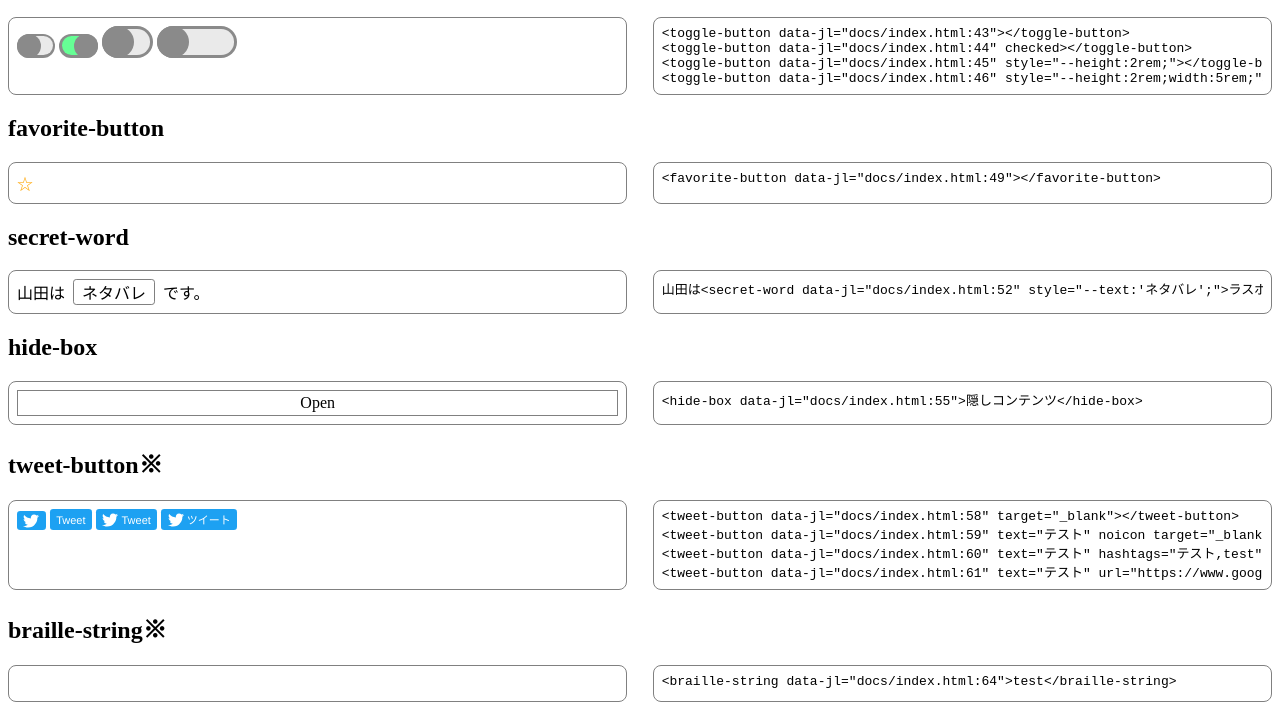
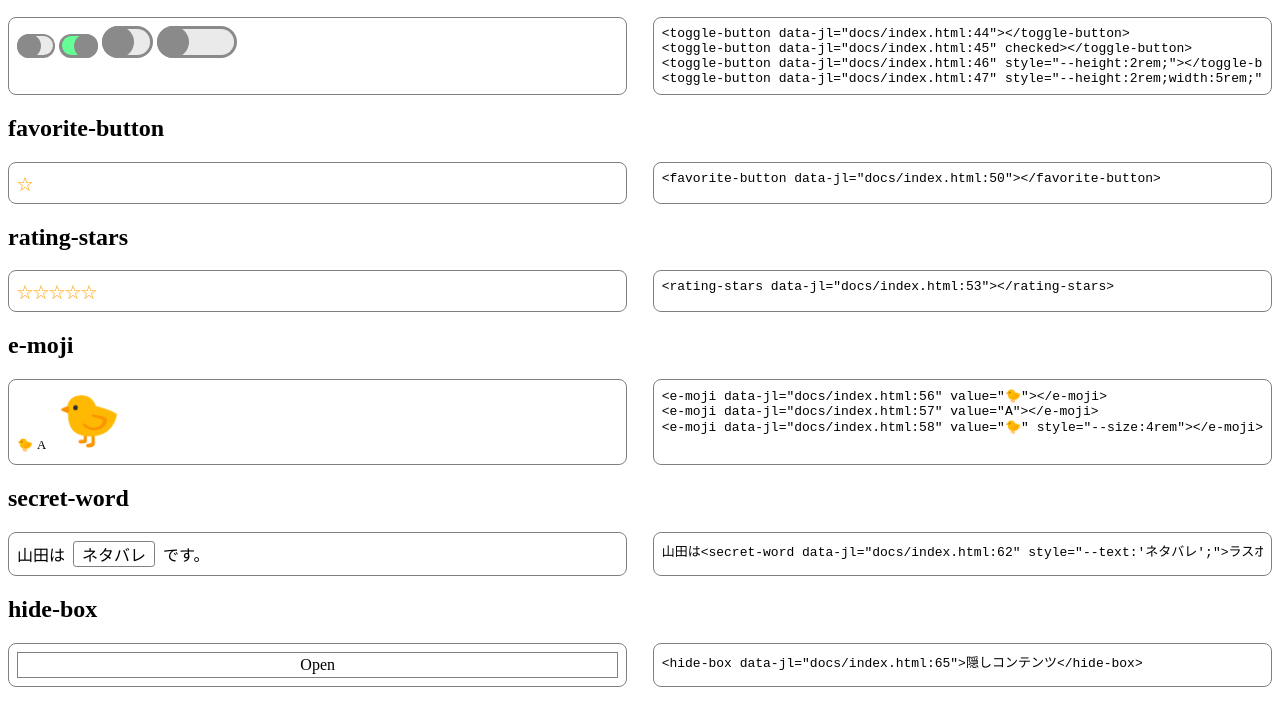
Before and after one commit to azulamb/WebComponents, a website: page docs/index.html in a window 1280 px wide. Shown: the part 110-814 px from the top of the page. Drawn offline with Linux system fonts and the light colour scheme; a web font is replaced by a local one.

Commit message:
Add e-moji.

```diff
--- /dev/null
+++ b/docs/e-moji.js
@@ -0,0 +1,66 @@
+((script, init) => {
+    const id = script.dataset.tagname || 'e-moji';
+    if (customElements.get(id)) {
+        return;
+    }
+    if (!document.getElementById(id)) {
+        const style = document.createElement('style');
+        style.textContent = `@font-face { font-family: "Emoji"; src: url( ${script.dataset.emoji || 'https://raw.githubusercontent.com/googlefonts/noto-emoji/main/fonts/NotoColorEmoji.ttf'} ); }@font-face { font-family: "Blank"; src: url( ${script.dataset.blank || 'https://raw.githubusercontent.com/adobe-fonts/adobe-blank/master/AdobeBlank.ttf'} ); }`;
+        style.id = id;
+        document.head.appendChild(style);
+    }
+    if (document.readyState !== 'loading') {
+        return init(script);
+    }
+    document.addEventListener('DOMContentLoaded', () => { init(script); });
+})(document.currentScript, (script) => {
+    ((component, tagname = 'e-moji') => {
+        if (customElements.get(tagname)) {
+            return;
+        }
+        customElements.define(tagname, component);
+    })(class extends HTMLElement {
+        constructor() {
+            super();
+            const shadow = this.attachShadow({ mode: 'open' });
+            const style = document.createElement('style');
+            style.innerHTML =
+                [
+                    ':host { display: inline-block; --size: 1rem; }',
+                    ':host > div { font-family: Emoji, Blank; width: var( --size ); height: var( --size ); }',
+                    ':host > div > svg { width: 100%; height: 100%; display: block; }',
+                ].join('');
+            this.text = document.createElementNS('http://www.w3.org/2000/svg', 'text');
+            this.text.setAttribute('x', '0');
+            this.text.setAttribute('y', '50%');
+            this.text.style.fontSize = '16px';
+            this.text.setAttribute('dominant-baseline', 'central');
+            const svg = document.createElementNS('http://www.w3.org/2000/svg', 'svg');
+            svg.setAttributeNS(null, 'width', '20');
+            svg.setAttributeNS(null, 'height', '20');
+            svg.setAttributeNS(null, 'viewBox', '0 0 20 20');
+            svg.appendChild(this.text);
+            const contents = document.createElement('div');
+            contents.appendChild(svg);
+            this.update();
+            shadow.appendChild(style);
+            shadow.appendChild(contents);
+        }
+        get value() { return this.getAttribute('value') || ''; }
+        set value(value) { this.setAttribute('value', value); }
+        static get observedAttributes() { return ['value']; }
+        attributeChangedCallback(attrName, oldVal, newVal) {
+            if (oldVal === newVal) {
+                return;
+            }
+            if (typeof newVal === 'string') {
+                newVal = [...newVal][0] || '';
+            }
+            this.value = newVal;
+            this.update();
+        }
+        update() {
+            this.text.textContent = this.value;
+        }
+    }, script.dataset.tagname);
+});
--- a/docs/index.html
+++ b/docs/index.html
@@ -12,6 +12,8 @@
 	<script src="./html-code.js"></script>
 	<script src="./toggle-button.js"></script>
 	<script src="./favorite-button.js"></script>
+	<script src="./rating-stars.js"></script>
+	<script src="./e-moji.js"></script>
 	<script src="./secret-word.js"></script>
 	<script src="./hide-box.js"></script>
 	<script src="./tweet-button.js"></script>
@@ -29,7 +31,6 @@
 	<script src="./hex-chip.js"></script>
 	<script src="./hex-line.js"></script>
 	<script src="./hex-map.js"></script>
-	<script src="./rating-stars.js"></script>
 	<script src="./shogi-piece.js"></script>
 	<script src="./game-board.js"></script>
 	<script src="./shogi-board.js"></script>
@@ -47,6 +48,15 @@
 
 	<h2>favorite-button</h2>
 	<html-code change><favorite-button></favorite-button></html-code>
+
+	<h2>rating-stars</h2>
+	<html-code change><rating-stars></rating-stars></html-code>
+
+	<h2>e-moji</h2>
+	<html-code change><e-moji value="🐤"></e-moji>
+<e-moji value="A"></e-moji>
+<e-moji value="🐤" style="--size:4rem"></e-moji>
+</html-code>
 
 	<h2>secret-word</h2>
 	<html-code change>山田は<secret-word style="--text:'ネタバレ';">ラスボス</secret-word>です。</html-code>
@@ -109,9 +119,6 @@ document.getElementById( 'swipearea' ).addEventListener( 'swipe', ( event ) => {
 } );
 </script>
 </html-code>
-
-	<h2>rating-stars</h2>
-	<html-code change><rating-stars></rating-stars></html-code>
 
 	<h2>horizontal-area / horizontal-item</h2>
 	<html-code change><style>horizontal-item:nth-child(odd){background:lightgray;}</style>
--- a/src/line-text.ts
+++ b/src/line-text.ts
@@ -40,8 +40,8 @@ interface LineTextElement extends HTMLElement
 
 			this.text = document.createElementNS( 'http://www.w3.org/2000/svg', 'text' );
 			this.text.setAttribute( 'x', '0' );
-            this.text.setAttribute('y', '50%');
-            this.text.setAttribute('dominant-baseline', 'middle');
+			this.text.setAttribute( 'y', '50%');
+			this.text.setAttribute( 'dominant-baseline', 'middle');
 			this.text.setAttribute( 'fill', 'var( --color )' );
 			this.text.setAttribute( 'font-size', 'var( --size )' );
 			this.svg = document.createElementNS( 'http://www.w3.org/2000/svg', 'svg' );
@@ -56,7 +56,7 @@ interface LineTextElement extends HTMLElement
 			shadow.appendChild( contents );
 
 			const observer = new MutationObserver( ( records ) => { this.update(); } );
-            observer.observe( this, { characterData: true, childList: true } );
+			observer.observe( this, { characterData: true, childList: true } );
 
 			this.update();
 		}
```
Also changed, not shown: src/e-moji.ts (added, +85 -0 lines).
